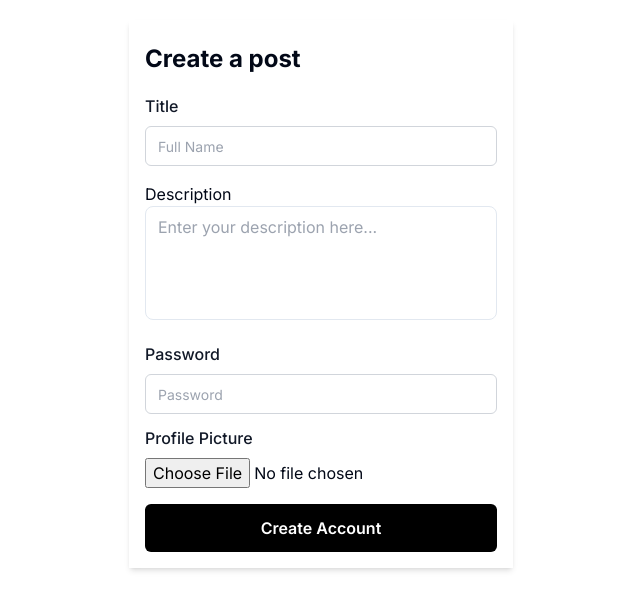
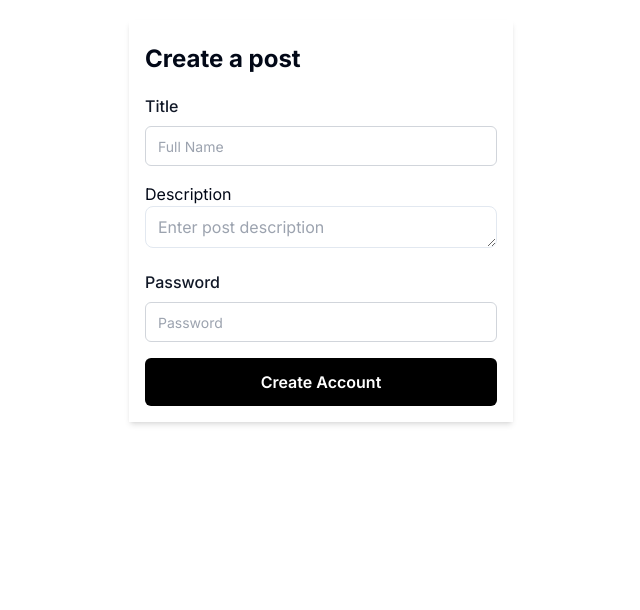
Before and after one commit to kismatkc/reddit, a Next.js app: page /create in a window 1280 px wide. Shown: the top 610 px of the page, without its empty margins (319-959 px from the left). Built offline with nearby package versions, Linux system fonts and the light colour scheme.

Commit message:
implement resizbale textarea

```diff
--- a/components/createPost.tsx
+++ b/components/createPost.tsx
@@ -1,15 +1,15 @@
-
+"use client";
+import { useResizableTextarea } from "@/lib/customhooks/useTextareaResizable"; // Adjust the import path as needed
 
 const CreatePost = () => {
+  const { textareaRef } = useResizableTextarea();
   return (
     <div className="">
       <section className="rounded-md p-2 bg-white">
         <div className="flex items-center justify-center my-3">
           <div className="xl:mx-auto shadow-md p-4 xl:w-full xl:max-w-sm 2xl:max-w-md">
             <div className="mb-2"></div>
-            <h2 className="text-2xl font-bold leading-tight">
-              Create a post
-            </h2>
+            <h2 className="text-2xl font-bold leading-tight">Create a post</h2>
 
             <form className="mt-5">
               <div className="space-y-4">
@@ -21,19 +21,21 @@ const CreatePost = () => {
                     <input
                       placeholder="Full Name"
                       type="text"
-                      className="flex h-10 w-full rounded-md border border-gray-300 bg-transparent px-3 py-2 text-sm placeholder:text-gray-400 focus:outline-none focus:ring-1 focus:ring-gray-400 focus:ring-offset-1 disabled:cursor-not-allowed disabled:opacity-50"
+                      className="flex h-10 text-gray-700 w-full rounded-md border border-gray-300 bg-transparent px-3 py-2 text-sm placeholder:text-gray-400 focus:outline-none focus:ring-1 focus:ring-gray-400 focus:ring-offset-1 disabled:cursor-not-allowed disabled:opacity-50"
                       name="user_name"
+                      autoComplete="off"
                     />
                   </div>
                 </div>
                 <div>
-                <label htmlFor="description">
-                Description
-                </label>
-                  {/* <textarea id="description" placeholder="Enter post description">
-
-                  </textarea> */}
-                   <textarea id="description" name="description" className="resize-none w-full px-3 py-2 border rounded-lg text-gray-700 focus:outline-none focus:ring-2 focus:ring-blue-500" rows="4" placeholder="Enter your description here..." ></textarea>
+                  <label htmlFor="description">Description</label>
+                  <textarea
+                    placeholder="Enter post description"
+                    rows={1}
+                    ref={textareaRef}
+                    name="description"
+                    className="border focus:outline-none focus:ring-1 overflow-hidden focus:ring-gray-400 focus:ring-offset-1 px-3 py-2 rounded-lg w-full text-gray-700"
+                  ></textarea>
                 </div>
                 <div>
                   <div className="flex items-center justify-between">
@@ -45,20 +47,9 @@ const CreatePost = () => {
                     <input
                       placeholder="Password"
                       type="password"
-                      className="flex h-10 w-full rounded-md border border-gray-300 bg-transparent px-3 py-2 text-sm placeholder:text-gray-400 focus:outline-none focus:ring-1 focus:ring-gray-400 focus:ring-offset-1 disabled:cursor-not-allowed disabled:opacity-50"
+                      className="flex h-10 w-full rounded-md border border-gray-300 bg-transparent px-3 py-2 text-sm text-gray-700 placeholder:text-gray-400 focus:outline-none focus:ring-1 focus:ring-gray-400 focus:ring-offset-1 disabled:cursor-not-allowed disabled:opacity-50"
                       name="password"
-                    />
-                  </div>
-                  <div className="flex items-center justify-between mt-3">
-                    <label className="text-base font-medium text-gray-900">
-                      Profile Picture
-                    </label>
-                  </div>
-                  <div className="mt-2">
-                    <input
-                      className="file-input w-full max-w-xs"
-                      type="file"
-                      name="avatar"
+                      autoComplete="off"
                     />
                   </div>
                 </div>
@@ -76,7 +67,6 @@ const CreatePost = () => {
         </div>
       </section>
     </div>
-
   );
 };
 
--- /dev/null
+++ b/lib/customhooks/useTextareaResizable.js
@@ -0,0 +1,18 @@
+import { useRef, useEffect } from "react";
+
+export const useResizableTextarea = () => {
+  const textareaRef = useRef(null);
+
+  useEffect(() => {
+    const textarea = textareaRef.current;
+    if (textarea) {
+      textarea.addEventListener("input", () => {
+        textarea.style.height = `${textarea.scrollHeight}px`;
+      });
+    }
+  }, []);
+
+  return {
+    textareaRef,
+  };
+};
```
Also changed, not shown: components/hero.tsx (+2 -12 lines), services/api.ts (+3 -5 lines), 1 other file (tests, documents, lock files or other folders).
